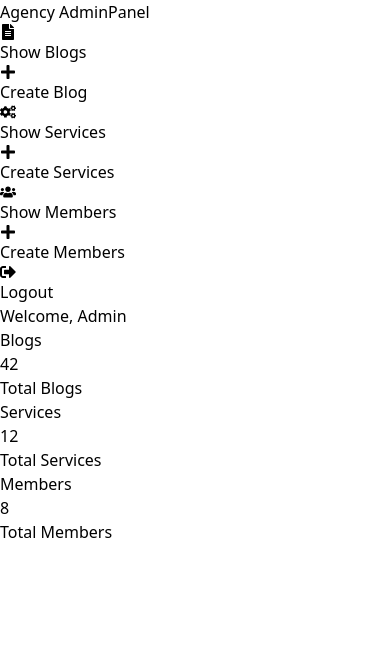
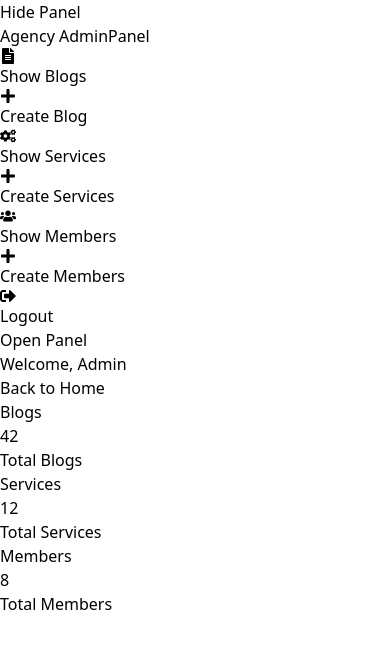
Before and after one commit to mhistiak3/agency-blog-assignment, a React (Vite) app in the folder client/: page /admin in a window 390 px wide. Shown: the top 648 px of the page. Built offline with nearby package versions, Linux system fonts and the light colour scheme.

Commit message:
make responsive admin panel

```diff
--- a/client/src/components/AdminLayout.jsx
+++ b/client/src/components/AdminLayout.jsx
@@ -1,14 +1,36 @@
 import { Outlet } from "react-router-dom";
 import Sidebar from "./admin/Sidebar";
+import { useEffect, useState } from "react";
 
 const AdminLayout = () => {
+  const [isOpen, setIsOpen] = useState(true);
+  useEffect(() => {
+    const checkScreenWidth = () => {
+      if (window.innerWidth >= 768) {
+        setIsOpen(true);
+      } else {
+        setIsOpen(false);
+      }
+    };
+    checkScreenWidth();
+    window.addEventListener("resize", checkScreenWidth);
+    return () => {
+      window.removeEventListener("resize", checkScreenWidth);
+    };
+  }, []);
   return (
     <div className="flex h-screen">
       {/* Sidebar */}
-      <Sidebar />
+      <Sidebar isOpen={isOpen} setIsOpen={setIsOpen} />
 
       {/* Main Content */}
       <main className="flex-1 bg-gray-100 p-6 overflow-auto">
+        <button
+          onClick={() => setIsOpen(!isOpen)}
+          className="bg-blue-500 text-white px-4 py-2 rounded block md:hidden"
+        >
+          Open Panel
+        </button>
         <Outlet />
       </main>
     </div>
--- a/client/src/components/admin/Sidebar.jsx
+++ b/client/src/components/admin/Sidebar.jsx
@@ -1,11 +1,28 @@
 import { Link, NavLink } from "react-router-dom";
-import { FaPlus, FaCogs, FaUsers, FaSignOutAlt, FaFileAlt } from "react-icons/fa";
+import {
+  FaPlus,
+  FaCogs,
+  FaUsers,
+  FaSignOutAlt,
+  FaFileAlt,
+} from "react-icons/fa";
 
-const Sidebar = () => {
+// eslint-disable-next-line react/prop-types
+const Sidebar = ({ isOpen, setIsOpen }) => {
   return (
-    <div className="w-64 bg-blue-700 text-white flex flex-col justify-between">
+    <div
+      className={`w-64 bg-blue-700 text-white flex flex-col justify-between absolute h-full md:static z-10 ${
+        isOpen ? "" : "hidden"
+      }`}
+    >
       {/* Top - Logo */}
       <div className="p-6">
+        <button
+          className="block md:hidden bg-red-900 py-2 px-4 cursor-pointer mb-2 rounded-sm"
+          onClick={() => setIsOpen(!isOpen)}
+        >
+          Hide Panel
+        </button>
         <h1 className="text-2xl font-bold text-center">
           <Link to="/admin">Agency AdminPanel</Link>
         </h1>
--- a/client/src/pages/Admin.jsx
+++ b/client/src/pages/Admin.jsx
@@ -1,5 +1,5 @@
 import { useState, useEffect } from "react";
-
+import { Link } from "react-router-dom";
 const Admin = () => {
   // Simulating data fetching
   const [blogCount, setBlogCount] = useState(0);
@@ -14,9 +14,12 @@ const Admin = () => {
 
   return (
     <div className="p-6 bg-gray-100 min-h-screen">
-      <h2 className="text-3xl font-semibold text-gray-800 mb-6">
-        Welcome, Admin
-      </h2>
+      <div className="mb-6 flex justify-between items-center">
+        <h2 className="text-3xl font-semibold text-gray-800 mb-6">
+          Welcome, Admin
+        </h2>
+        <Link to="/" className="bg-blue-500 hover:bg-blue-600 text-white py-2 px-4 rounded">Back to Home</Link>
+      </div>
       <div className="grid grid-cols-1 sm:grid-cols-2 lg:grid-cols-3 gap-6">
         {/* Blog Count Card */}
         <div className="bg-white p-6 rounded-lg shadow-lg text-center">
--- a/client/src/pages/admin/CreateBlog.jsx
+++ b/client/src/pages/admin/CreateBlog.jsx
@@ -34,7 +34,7 @@ const CreateBlog = () => {
   };
 
   return (
-    <div className="p-6 bg-gray-100 min-h-screen">
+    <div className="p-2 bg-gray-100 min-h-screen">
       <h2 className="text-2xl font-bold text-gray-800 mb-6">Create Blog</h2>
       <form
         onSubmit={handleSubmit}
--- a/client/src/pages/admin/CreateMembers.jsx
+++ b/client/src/pages/admin/CreateMembers.jsx
@@ -63,7 +63,7 @@ const CreateMembers = () => {
   };
 
   return (
-    <div className="p-6 bg-gray-100 min-h-screen">
+    <div className="p-2 bg-gray-100 min-h-screen">
       <h2 className="text-2xl font-bold text-gray-800 mb-6">Create Member</h2>
       <form
         onSubmit={handleSubmit}
--- a/client/src/pages/admin/CreateService.jsx
+++ b/client/src/pages/admin/CreateService.jsx
@@ -26,7 +26,7 @@ const CreateService = () => {
   };
 
   return (
-    <div className="p-6 bg-gray-100 min-h-screen">
+    <div className="p-2 bg-gray-100 min-h-screen">
       <h2 className="text-2xl font-bold text-gray-800 mb-6">Create Service</h2>
       <form
         onSubmit={handleSubmit}
--- a/client/src/pages/admin/ShowBlogs.jsx
+++ b/client/src/pages/admin/ShowBlogs.jsx
@@ -32,7 +32,7 @@ const ShowBlogs = () => {
   };
 
   return (
-    <div className="p-6 bg-gray-100 min-h-screen">
+    <div className="p-2 bg-gray-100 min-h-screen">
       <h2 className="text-2xl font-bold text-gray-800 mb-6">Manage Blogs</h2>
       <div className="overflow-x-auto bg-white shadow-lg rounded-lg">
         <table className="w-full text-left border-collapse">
--- a/client/src/pages/admin/ShowMembers.jsx
+++ b/client/src/pages/admin/ShowMembers.jsx
@@ -31,7 +31,7 @@ const ShowMembers = () => {
   };
 
   return (
-    <div className="p-6 bg-gray-100 min-h-screen">
+    <div className="p-2 bg-gray-100 min-h-screen">
       <h2 className="text-2xl font-bold text-gray-800 mb-6">Show Members</h2>
       <div className="overflow-x-auto">
         <table className="min-w-full bg-white border border-gray-200 rounded-lg shadow-md">
--- a/client/src/pages/admin/ShowServices.jsx
+++ b/client/src/pages/admin/ShowServices.jsx
@@ -20,7 +20,7 @@ const ShowServices = () => {
   };
 
   return (
-    <div className="p-6 bg-gray-100 min-h-screen">
+    <div className="p-2 bg-gray-100 min-h-screen">
       <h2 className="text-2xl font-bold text-gray-800 mb-6">Show Services</h2>
       <div className="overflow-x-auto bg-white shadow-lg rounded-lg">
         <table className="w-full text-left table-auto">
```
